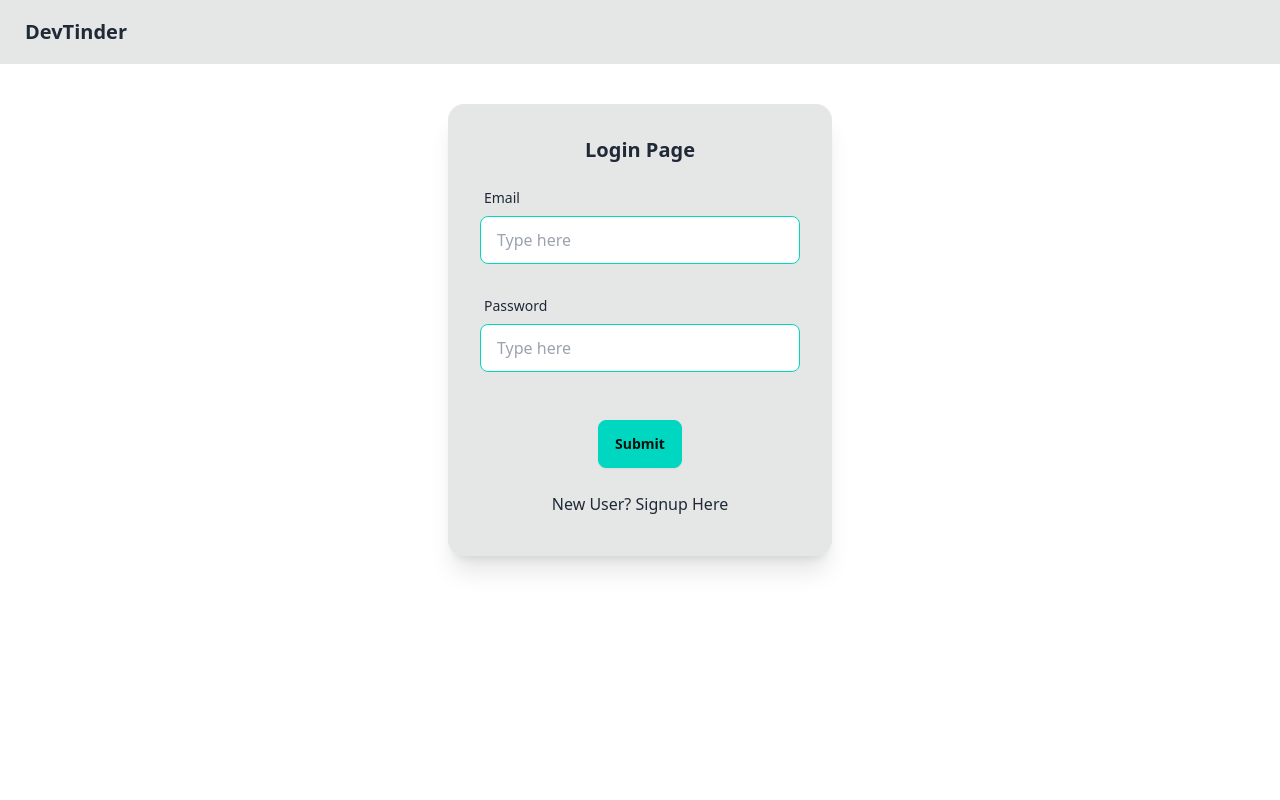
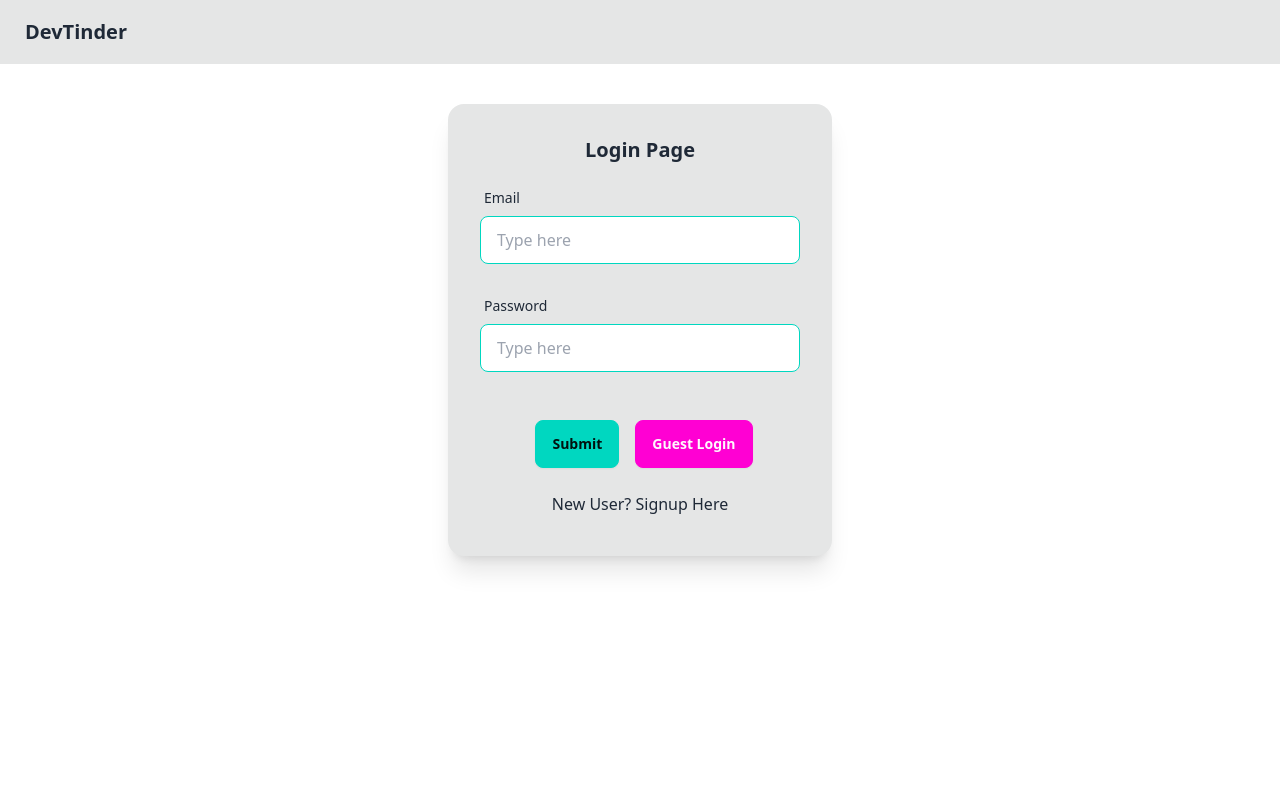
Before and after one commit to ujjwalkumar-64/DevTinder-Frontend, a React (Vite) app: page /login in a window 1280 px wide. Shown: the top 800 px of the page. Built offline with nearby package versions, Linux system fonts and the light colour scheme; no server answers.

Commit message:
add guest login and css change for card

```diff
--- a/src/components/Card.jsx
+++ b/src/components/Card.jsx
@@ -35,12 +35,12 @@ const Card = ({user}) => {
       </figure>
 
       <div className="card-body flex flex-col items-center">
-        <h2 className="card-title text-lg sm:text-xl text-center"
+        <h2 className="card-title text-lg sm:text-xl text-center text-[#f1f1f1]"
          style={{ userSelect: "none" }}>
           {firstName + " "+ lastName}</h2>
-        { age && gender  && (<p className="text-sm sm:text-base text-gray-600"  style={{ userSelect: "none" }}>{gender + " " + age} </p>)}
-        <p className="text-center my-2 text-gray-700"  style={{ userSelect: "none" }}>{about} </p>
-        <p className="text-center my-2 text-sm text-gray-600"  style={{ userSelect: "none" }}>{skills?.join(", ")}</p>
+        { age && gender  && (<p className="text-sm sm:text-base text-gray-500"  style={{ userSelect: "none" }}>{gender + " " + age} </p>)}
+        <p className="text-center my-2 text-gray-300"  style={{ userSelect: "none" }}>{about} </p>
+        <p className="text-center my-2 text-sm text-gray-400"  style={{ userSelect: "none" }}>{skills?.join(", ")}</p>
 
           <div className="card-actions flex justify-around w-full mt-4">
             <button className="btn btn-accent w-5/12"
--- a/src/components/Connections.jsx
+++ b/src/components/Connections.jsx
@@ -67,7 +67,7 @@ const Connections = () => {
                 {firstName + " " + lastName}
               </h2>
               {age && gender && <p className="text-gray-600"  style={{ userSelect: "none" }} >{age + ", " + gender}</p>}
-              <p className="text-gray-700 mt-1"  style={{ userSelect: "none" }}>{about}</p>
+              <p className="text-gray-550 mt-1"  style={{ userSelect: "none" }}>{about}</p>
 
 
             </div>
--- a/src/components/Login.jsx
+++ b/src/components/Login.jsx
@@ -115,7 +115,19 @@ const Login = () => {
 
                     <p className='text-red-800 my-2 '>{error}</p>
                     <div className="card-actions justify-center m-2">
-                        <button className="btn btn-accent" onClick={isloggedIn? handleLogin :  handleSignup}>Submit</button>
+                        <button className="btn btn-accent ml-2" onClick={isloggedIn? handleLogin :  handleSignup}>Submit</button>
+                        {isloggedIn && (
+                            <button
+                                className="btn btn-secondary ml-2"
+                                onClick={() => {
+                                    setEmail("dev@gmail.com");
+                                    setPassword("Rgipt@123");
+                                    handleLogin();
+                                }}
+                            >
+                                Guest Login
+                            </button>
+                        )}
                     </div>
 
                     <p
@@ -126,6 +138,7 @@ const Login = () => {
                         ? "New User? Signup Here"
                         : "Existing User? Login Here"}
                     </p>
+
             </div>
         </div>
     </div>
--- a/src/components/Requests.jsx
+++ b/src/components/Requests.jsx
@@ -69,7 +69,7 @@ const Requests = () => {
                 {firstName + " " + lastName}
               </h2>
               {age && gender && <p className='text-gray-600'  style={{ userSelect: "none" }}>{age + ", " + gender}</p>}
-              <p className='text-gray-700 mt-1' style={{ userSelect: "none" }}>{about}</p>
+              <p className='text-gray-450 mt-1' style={{ userSelect: "none" }}>{about}</p>
             </div>
             <div className="flex justify-center ">
               <button
```
